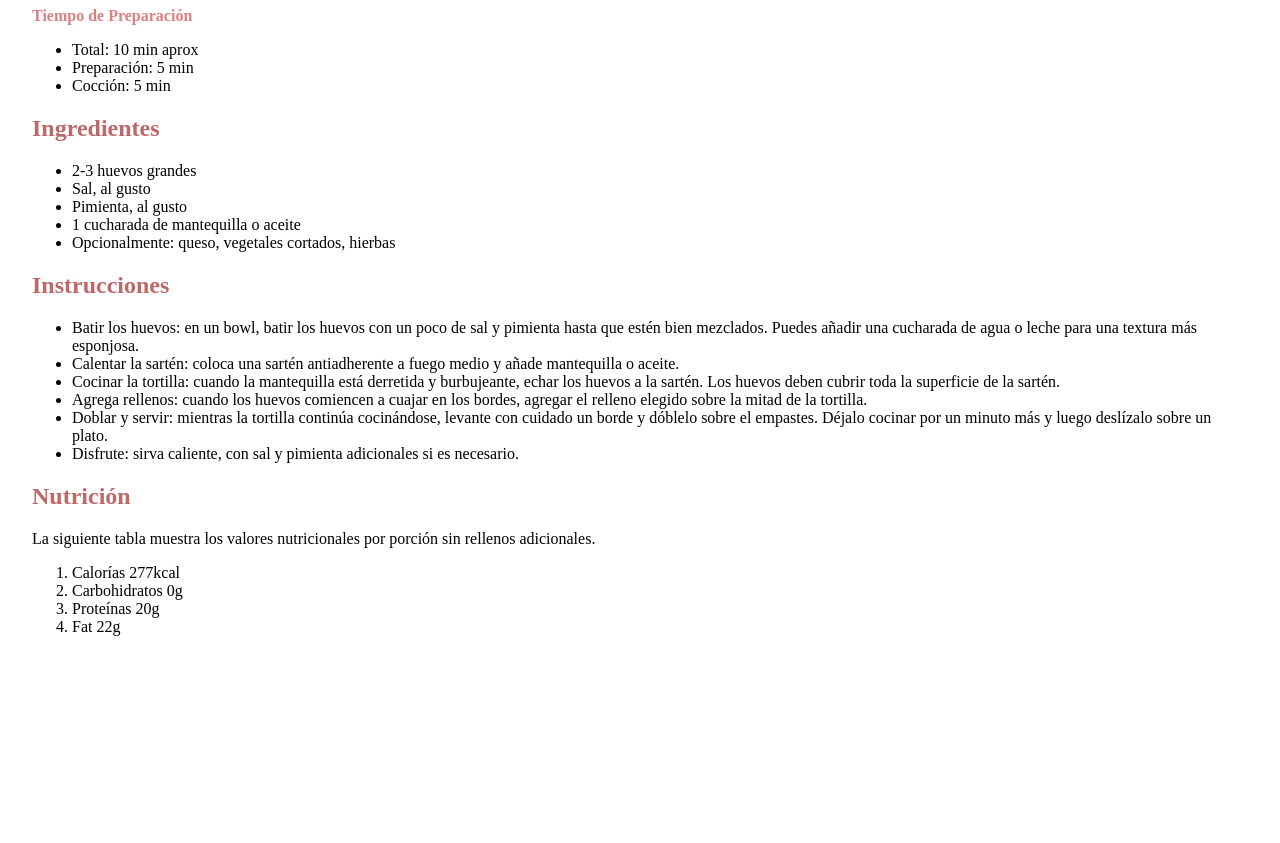
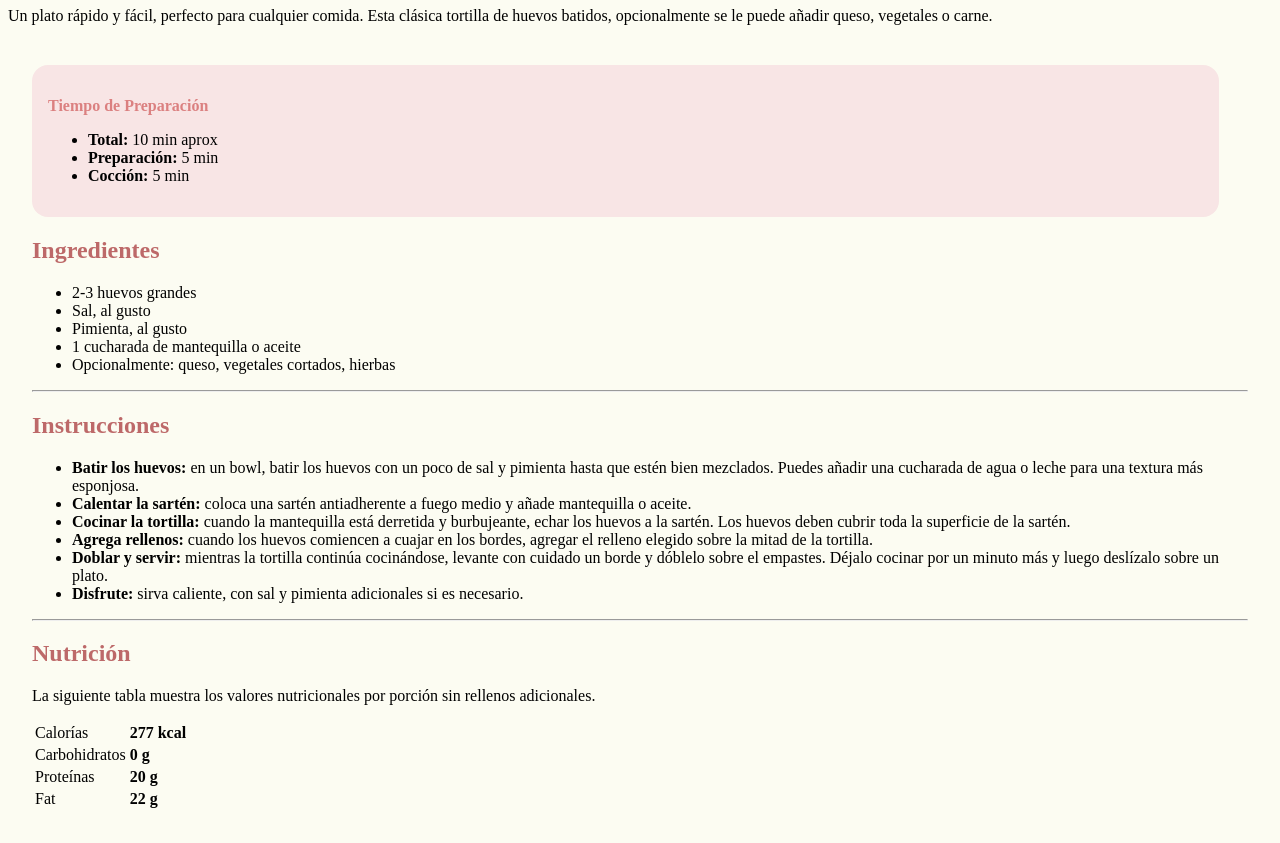
Before and after one commit to Evaaixa/Ejercicios, a plain HTML site: page index.html in a window 1280 px wide. Shown: the part 679-1522 px from the top of the page. Before the commit the page ends 1363 px from the top, so only its background shows below. Drawn offline with Linux system fonts and the light colour scheme.

Commit message:
26 Jul revision

```diff
--- a/css/style.css
+++ b/css/style.css
@@ -6,13 +6,25 @@
     --radio-borde: .5rem;
 }
 
+@font-face {
+    font-family: ;
+    src: url();
+}
 img {
-    width: 90%;
+    width: 100%;
+    border-radius: 1.5rem;
+    margin-bottom: 1rem;
+}
+
+body {
+    background-color: rgba(252, 252, 240, 0.822);
+
 }
 
 h1 {
     p {
         text-align: justify;
+        border: 1.5rem;
     }
 }
 
@@ -27,8 +39,12 @@ h3 {
 }
 
 .preparacion {
+    width: 95%;
+    max-width: 1000%;
     background-color: #f8e5e5;
-    padding: .5rem;
+    margin: rem auto;
+    padding: 1rem;
+    border-radius: 1rem;
 }
 
 h2 {
--- a/index.html
+++ b/index.html
@@ -14,21 +14,21 @@
     <img src="img/image-omelette.jpeg">
 
     <h1>Receta Tortilla</h1>
-    <p>
-        Un plato rápido y fácil, perfecto para cualquier comida. Esta clásica tortilla
-        de huevos batidos, opcionalmente se le puede añadir queso, vegetales o carne.
+    <p> Un plato rápido y fácil, perfecto para cualquier comida. Esta clásica tortilla de huevos batidos, opcionalmente se le puede añadir queso, vegetales o carne.
     </p>
     </header>
 
     <main>
+        <section class="preparacion">
         <h3>Tiempo de Preparación</h3>
             <ul>
-            <li> Total: 10 min aprox </li>
-            <li> Preparación: 5 min </li>
-            <li> Cocción: 5 min </li>
+            <li> <b>Total:</b> 10 min aprox </li>
+            <li> <b>Preparación:</b> 5 min </li>
+            <li> <b>Cocción:</b> 5 min </li>
             </ul>
+        </section>
 
-        <div class="receta">
+        <section class="receta">
         <h2>Ingredientes</h2>
             <ul>
             <li> 2-3 huevos grandes</li>
@@ -37,35 +37,46 @@
             <li> 1 cucharada de mantequilla o aceite</li>
             <li> Opcionalmente: queso, vegetales cortados, hierbas</li>
             </ul>
-
+        </section>
+<hr>
+        <section>
         <h2>Instrucciones</h2>
             <ul>
-            <li>Batir los huevos: en un bowl, batir los huevos con un poco de sal y pimienta hasta que estén bien mezclados. Puedes añadir una cucharada de agua o leche para una textura más esponjosa.</li>
-            <li>Calentar la sartén: coloca una sartén antiadherente a fuego medio y añade mantequilla o aceite.</li>
-            <li>Cocinar la tortilla: cuando la mantequilla está derretida y burbujeante, echar los huevos a la sartén. Los huevos deben cubrir toda la superficie de la sartén.</li>
-            <li>Agrega rellenos: cuando los huevos comiencen a cuajar en los bordes, agregar el relleno elegido sobre la mitad de la tortilla.</li>
-            <li>Doblar y servir: mientras la tortilla continúa cocinándose, levante con cuidado un borde y dóblelo sobre el empastes. Déjalo cocinar por un minuto más y luego deslízalo sobre un plato.</li>
-            <li>Disfrute: sirva caliente, con sal y pimienta adicionales si es necesario.</li>            </ul>
-        </div>
-
+            <li><b>Batir los huevos:</b> en un bowl, batir los huevos con un poco de sal y pimienta hasta que estén bien mezclados. Puedes añadir una cucharada de agua o leche para una textura más esponjosa.</li>
+            <li><b>Calentar la sartén:</b> coloca una sartén antiadherente a fuego medio y añade mantequilla o aceite.</li>
+            <li><b>Cocinar la tortilla:</b> cuando la mantequilla está derretida y burbujeante, echar los huevos a la sartén. Los huevos deben cubrir toda la superficie de la sartén.</li>
+            <li><b>Agrega rellenos:</b> cuando los huevos comiencen a cuajar en los bordes, agregar el relleno elegido sobre la mitad de la tortilla.</li>
+            <li><b>Doblar y servir:</b> mientras la tortilla continúa cocinándose, levante con cuidado un borde y dóblelo sobre el empastes. Déjalo cocinar por un minuto más y luego deslízalo sobre un plato.</li>
+            <li><b>Disfrute:</b> sirva caliente, con sal y pimienta adicionales si es necesario.</li>            </ul>
+        </section>
+<hr>
         <h2>Nutrición</h2>
             <p> La siguiente tabla muestra los valores nutricionales por porción sin rellenos adicionales.
             </p>
-            <ol>
-            <li> Calorías 277kcal</li>
-            <li> Carbohidratos 0g</li>
-            <li> Proteínas 20g</li>
-            <li> Fat 22g</li>
-            </ol>
+            <table>
+                <tr>
+                    <td>Calorías</td>
+                    <td><b>277 kcal</b></td>
+                </tr>
+                <tr>
+                    <td>Carbohidratos</td>
+                    <td><b>0 g</b></td>
+                </tr>
+                <tr>
+                    <td>Proteínas</td>
+                    <td><b>20 g</b></td>
+                </tr>
+                <tr>
+                    <td>Fat</td>
+                    <td><b>22 g</b></td>
+                </tr>
+            </table>
     </main>
 
         <footer>
 
         </footer>
 
+</body>
 
-
-
-
-</body>
 </html>
```
